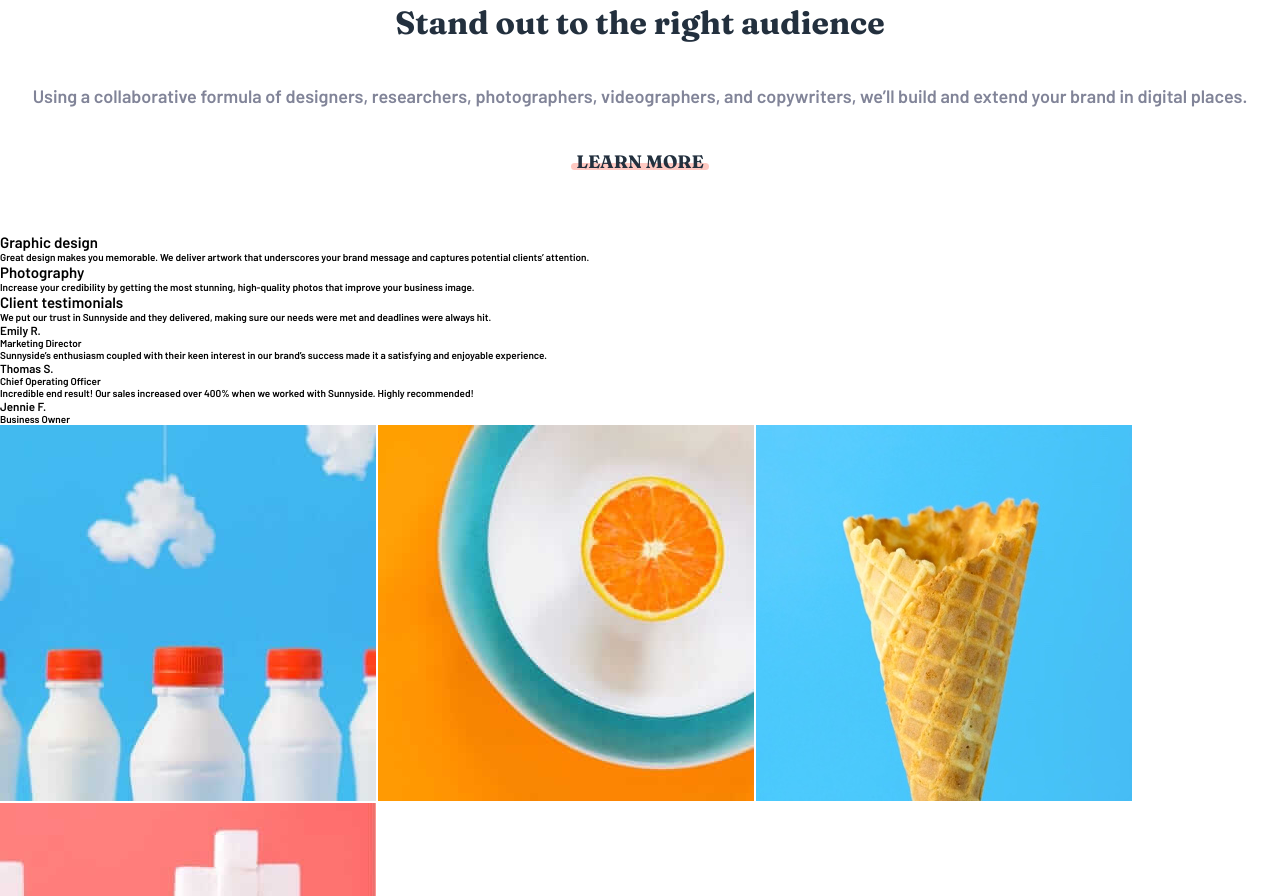
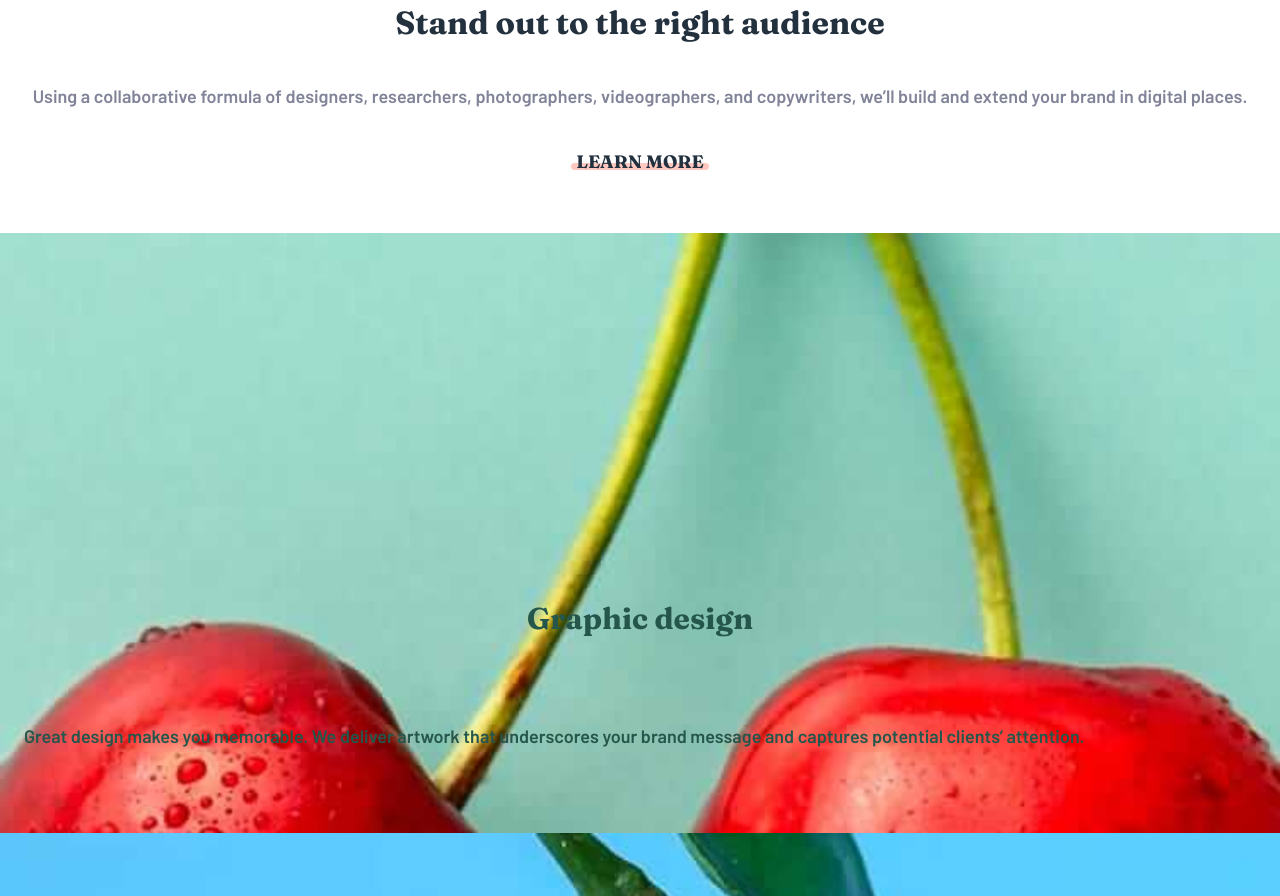
Before and after one commit to lucianakyoko/Sunnyside-agency-landing-page, a plain HTML site: page index.html in a window 1280 px wide. Shown: the part 1524-2420 px from the top of the page. Drawn offline with Linux system fonts and the light colour scheme.

Commit message:
Adding Services

```diff
--- a/index.html
+++ b/index.html
@@ -61,14 +61,14 @@
     </section>
 
     <section class="content__services service">
-      <div class="service__item">
+      <div class="service__item item1">
         <h2 class="service__title">Graphic design</h2>
         <p class="service__paragraph">
           Great design makes you memorable. We deliver artwork that underscores your brand message and captures potential clients’ attention.
         </p>
       </div>
 
-      <div class="service__item">
+      <div class="service__item item2">
         <h2 class="service__title">Photography</h2>
         <p class="service__paragraph">
           Increase your credibility by getting the most stunning, high-quality photos that improve your business image.
--- /dev/null
+++ b/sass/_services.scss
@@ -0,0 +1,41 @@
+.service {
+  @include flexCenter;
+  flex-direction: column;
+
+  &__item {
+    width: 100%;
+    height: 60rem;
+
+    background-position: top;
+    background-repeat: no-repeat;
+    background-size: cover;
+
+    position: relative;
+
+  }
+  .item1 {
+    background-image: url('../images/mobile/image-graphic-design.jpg');
+    color: $color-dark-desaturated-cyan;
+  }
+  .item2 {
+    background-image: url('../images/mobile/image-photography.jpg');
+    color: $color-dark-blue;
+  }
+
+  &__title {
+    position: absolute;
+    bottom: 16rem;
+    font-size: 3rem;
+    font-family: $font-fraunces;
+    width: 100%;
+    text-align: center;
+    padding: 3.6rem 0;
+  }
+  &__paragraph {
+    padding: 2.4rem;
+    text-align: center;
+    position: absolute;
+    bottom: 6.2rem;
+    font-size: 1.8rem;
+  }
+}
--- a/sass/styles.scss
+++ b/sass/styles.scss
@@ -55,4 +55,4 @@ a {
   text-decoration: none;
 }
 
-@import 'header', 'articles'
+@import 'header', 'articles','services'
```
Also changed, not shown: css/styles.css.
